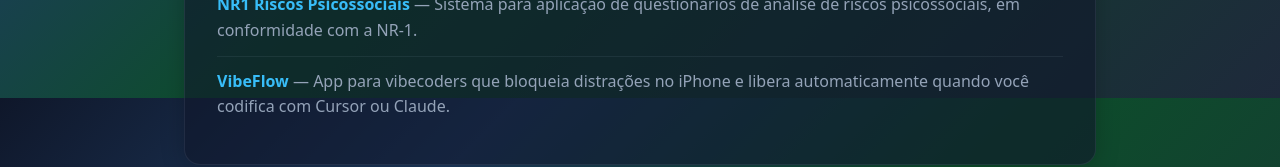
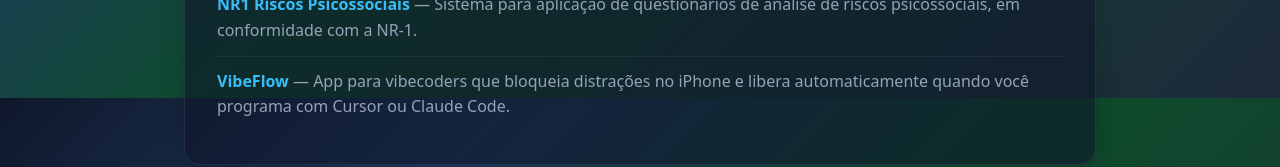
Before and after one commit to Adgmariz/mariz.ai, a Next.js app: page / in a window 1280 px wide. Shown: the part 702-869 px from the top of the page. Built offline with nearby package versions, Linux system fonts and the light colour scheme.

Commit message:
Update VibeFlow app descriptions for consistency; replace 'codifica' with 'programa' in both homepage and VibeFlow pages for improved clarity.

```diff
--- a/app/page.tsx
+++ b/app/page.tsx
@@ -23,7 +23,7 @@
     nr1Desc:
       'Sistema para aplicação de questionários de análise de riscos psicossociais, em conformidade com a NR-1.',
     vibeflowDesc:
-      'App para vibecoders que bloqueia distrações no iPhone e libera automaticamente quando você codifica com Cursor ou Claude.',
+      'App para vibecoders que bloqueia distrações no iPhone e libera automaticamente quando você programa com Cursor ou Claude Code.',
   },
   en: {
     siteTitle: 'Mariz AI',
--- a/app/vibeflow/page.tsx
+++ b/app/vibeflow/page.tsx
@@ -57,8 +57,8 @@
     errorGeneric: 'Algo deu errado. Tente de novo.',
     errorNetwork: 'Erro de conexão. Verifique a URL da API ou tente depois.',
     lookLikeTitle: 'Como é o app?',
-    lookLikeIntro: 'Modo foco no seu iPhone. Você escolhe quais apps bloquear e quando — o app libera automaticamente quando você coda no Cursor ou no Claude.',
-    mockupFocusCaption: 'Modo foco LIGADO. Os apps bloqueados ficam inacessíveis até você começar a codar com IA.',
+    lookLikeIntro: 'Modo foco no seu iPhone. Você escolhe quais apps bloquear e quando — o app libera automaticamente quando você programar no Cursor ou no Claude.',
+    mockupFocusCaption: 'Modo foco LIGADO. Os apps bloqueados ficam inacessíveis até você começar a programar com IA.',
     mockupUnlockedCaption: 'IA detectada. Os apps liberam enquanto o Cursor está ativo e bloqueiam de novo quando você termina.',
   },
 } as const
```
